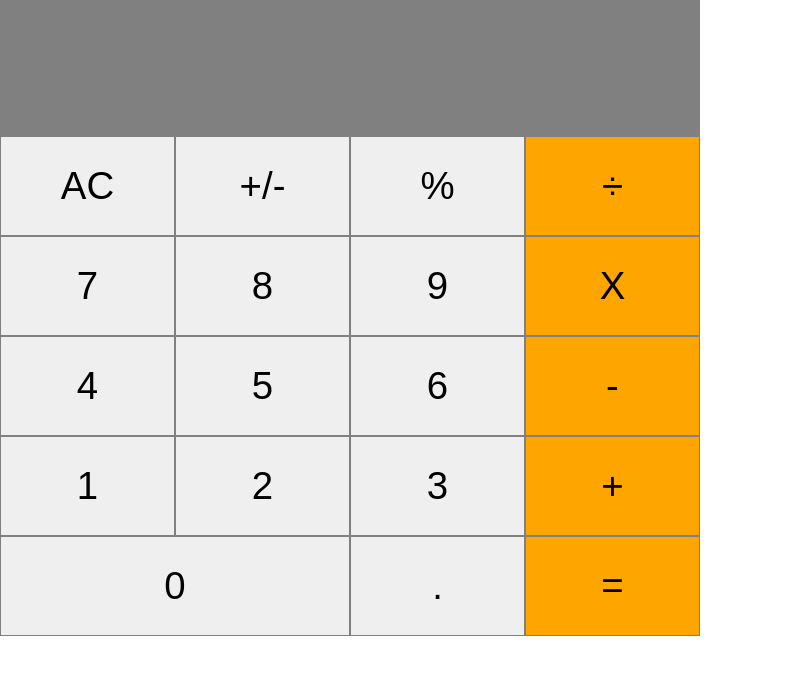
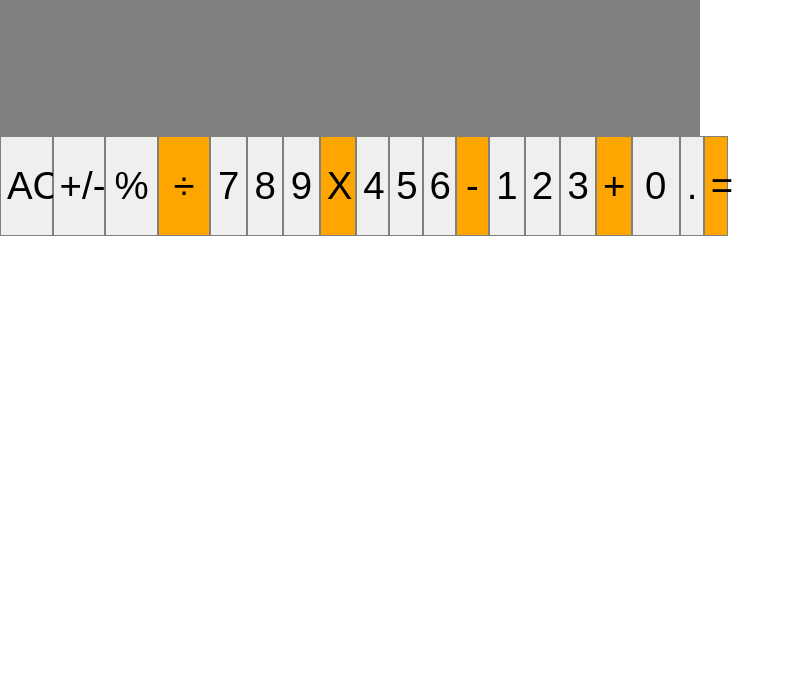
Before and after one commit to javitocor/calculator-React, a React (Create React App) app: page / in a window 1280 px wide. Shown: the top 674 px of the page, without its empty margins (0-795 px from the left). Built offline with nearby package versions, Linux system fonts and the light colour scheme.

Commit message:
modify index.css

```diff
--- a/src/index.css
+++ b/src/index.css
@@ -32,6 +32,10 @@ code {
   width: 700px;
 }
 
+.buttonpanel {
+  display: flex;
+}
+
 .display {
   display: flex;
   justify-content: flex-end;
@@ -47,6 +51,7 @@ code {
 
 .button {
   width: 25%;
+  text-align: center;
   color: black;
   border: 1px solid gray;
   font-size: 2.4rem;
```
